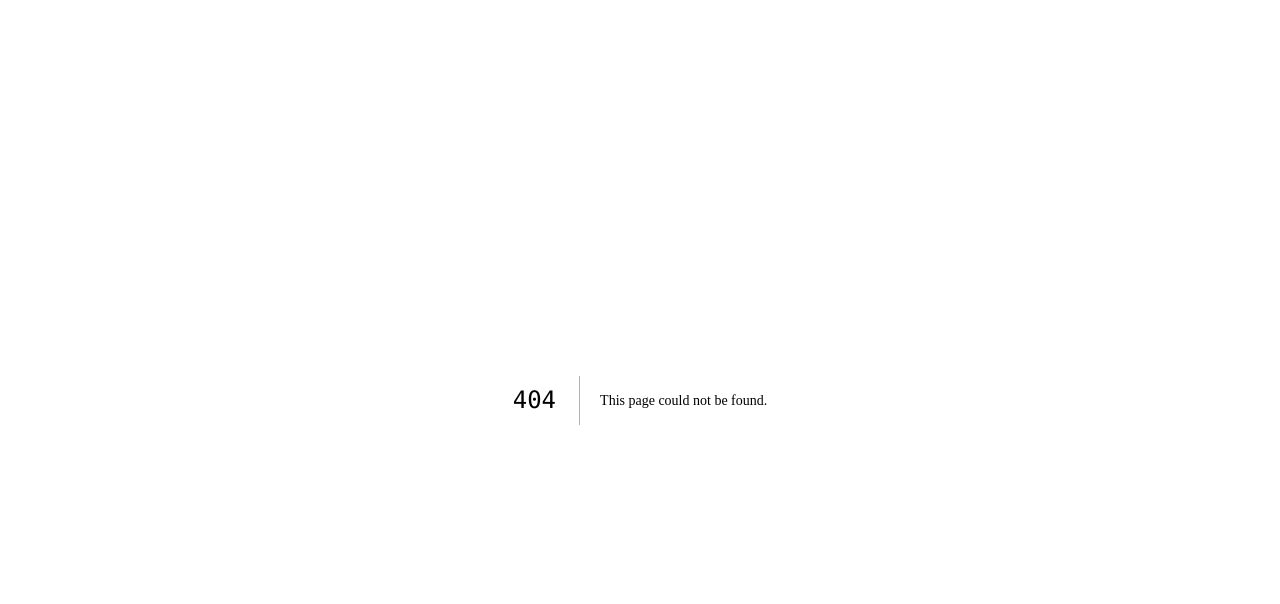
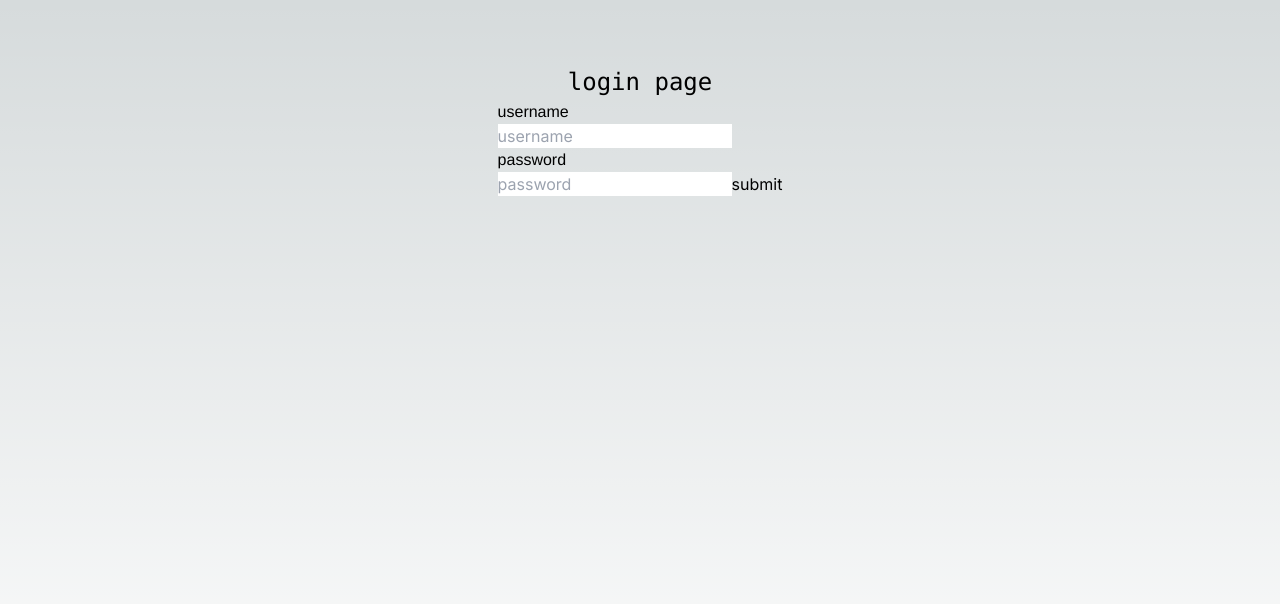
Before and after one commit to eliazzo/facTrack, a Next.js app: page /login in a window 1280 px wide. Before the commit this address had no page. Shown: the top 604 px of the page. Built offline with nearby package versions, Linux system fonts and the light colour scheme.

Commit message:
incomplete sign up using kindly

```diff
--- /dev/null
+++ b/app/components/authForm.tsx
@@ -0,0 +1,39 @@
+"use client"
+import { useState } from "react"
+
+type AuthFormProps = {
+  onsubmit: (formData: FormData) => Promise<void>
+}
+
+export const AuthForm: React.FC<AuthFormProps> = (AuthFormProps) => {
+  const [username, setUsername] = useState("")
+  const [password, setPassword] = useState("")
+
+  const handleSubmit = async (event: React.FormEvent) => {
+    event.preventDefault()
+    const formData = new FormData(event.target as HTMLFormElement)
+    try {
+      await onsubmit(formData)
+    } catch (error) {
+      console.error
+    }
+  }
+  return (
+    <>
+      <h1>sign up page</h1>
+      <form onSubmit={handleSubmit}>
+        <p>username</p>
+        <input
+          placeholder="username"
+          onChange={(e) => setUsername(e.target.value)}
+        ></input>
+        <p>password</p>
+        <input
+          placeholder="password"
+          onChange={(e) => setPassword(e.target.value)}
+        ></input>
+        <button>submit</button>
+      </form>
+    </>
+  )
+}
--- /dev/null
+++ b/app/login/page.tsx
@@ -0,0 +1,27 @@
+"use client"
+import { useState } from "react"
+import { redirect } from "next/navigation"
+
+export default function SignUp() {
+  const [username, setUsername] = useState<string>("")
+  const [password, setPassword] = useState<string>("")
+
+  return (
+    <main className="flex min-h-screen flex-col items-center p-16">
+      <h1>login page</h1>
+      <form>
+        <p>username</p>
+        <input
+          placeholder="username"
+          onChange={(e) => setUsername(e.target.value)}
+        ></input>
+        <p>password</p>
+        <input
+          placeholder="password"
+          onChange={(e) => setPassword(e.target.value)}
+        ></input>
+        <button>submit</button>
+      </form>
+    </main>
+  )
+}
--- a/app/mongodb/models/signup.ts
+++ b/app/mongodb/models/signup.ts
@@ -1,16 +1,29 @@
 "use server"
+
+import { redirect } from "next/navigation"
+
 const client = require("../newClient")
 const bcrypt = require("bcrypt")
 
-export default async function handler(username: string, password: string) {
-  console.log({ username, password })
-  //   const database = client.db("facTrack")
-  //   const users = database.collection("users")
-  //   const hashedPassword = await bcrypt.hash(password, 10)
-  //   try {
-  //     await users.insertOne({ username, password: hashedPassword })
-  //     console.log("new user created")
-  //   } catch (error) {
-  //     console.log({ error: "User creation failed" })
+export default async function handler(formData: FormData) {
+  async function test(formData: FormData) {
+    "use server"
+    const data = {
+      user: formData.get("user") as string,
+    }
+    console.log(data)
+    redirect("/")
+  }
+
+  // const database = client.db("facTrack")
+  // const users = database.collection("users")
+  // const hashedPassword = await bcrypt.hash(password, 10)
+  // try {
+  //   await users.insertOne({ formData.get.username, password: hashedPassword })
+  //   console.log("new user created")
+  // } catch (error) {
+  //   console.log(error, { error: "User creation failed" })
   // }
+
+  // return redirect("/login")
 }
--- a/app/signup/page.tsx
+++ b/app/signup/page.tsx
@@ -1,27 +1,17 @@
-"use client"
-import { useState } from "react"
-import handler from "../mongodb/models/signup"
+// import { useState } from "react"
+// import handler from "../mongodb/models/signup"
+import { redirect } from "next/navigation"
+import { AuthForm } from "../components/authForm"
 
 export default function SignUp() {
-  const [username, setUsername] = useState<string>("")
-  const [password, setPassword] = useState<string>("")
+  async function test(formData: FormData) {
+    "use server"
+    const data = {
+      user: formData.get("user") as string,
+    }
+    console.log(data)
+    redirect("/")
+  }
 
-  return (
-    <main className="flex min-h-screen flex-col items-center p-16">
-      <h1>sign up page</h1>
-      <form onSubmit={() => handler(username, password)}>
-        <p>username</p>
-        <input
-          placeholder="username"
-          onChange={(e) => setUsername(e.target.value)}
-        ></input>
-        <p>password</p>
-        <input
-          placeholder="password"
-          onChange={(e) => setPassword(e.target.value)}
-        ></input>
-        <button>submit</button>
-      </form>
-    </main>
-  )
+  return <AuthForm onsubmit={test} />
 }
```
Also changed, not shown: 1 other file (tests, documents, lock files or other folders).
